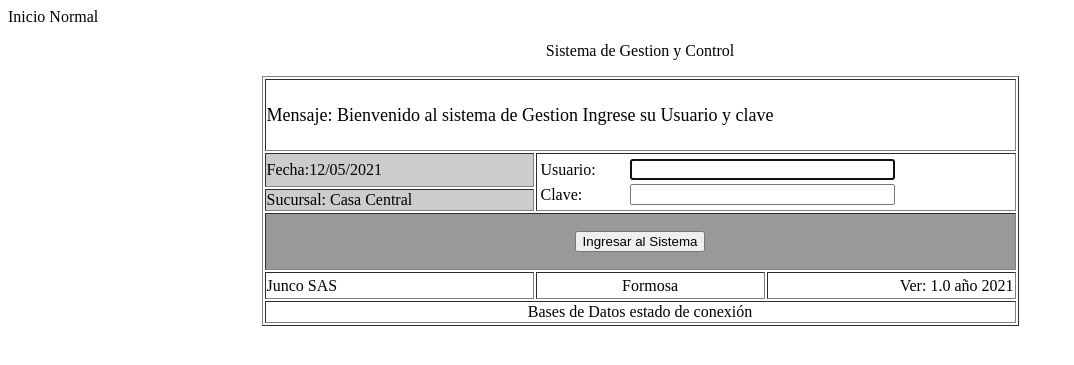
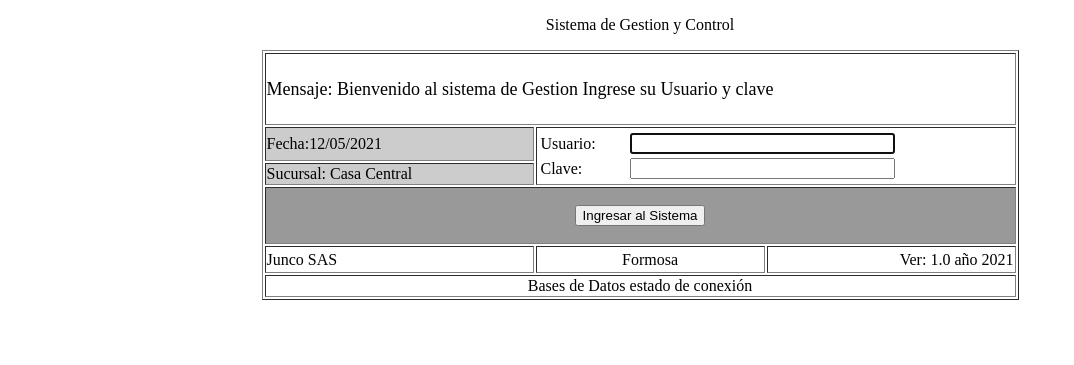
Before and after one commit to hernanx32/JuncoSAS, a PHP site: page /index.php?scr=1 in a window 1280 px wide. Shown: the top 365 px of the page, without its empty margins (0-1074 px from the left). Run offline with PHP 8.4, Linux system fonts and the light colour scheme.

Commit message:
apa23-05

```diff
--- a/index.php
+++ b/index.php
@@ -20,7 +20,6 @@ $usuario = stripslashes($usuario);  $clave = stripslashes($clave);
 
 }else
 {
-	echo 'Inicio Normal';
 	require_once("SCR/login.php");
 	login($datos_sucursal, $datos_nombempresa, $datos_localidad, $datos_ver, $datos_copy);
 
```
